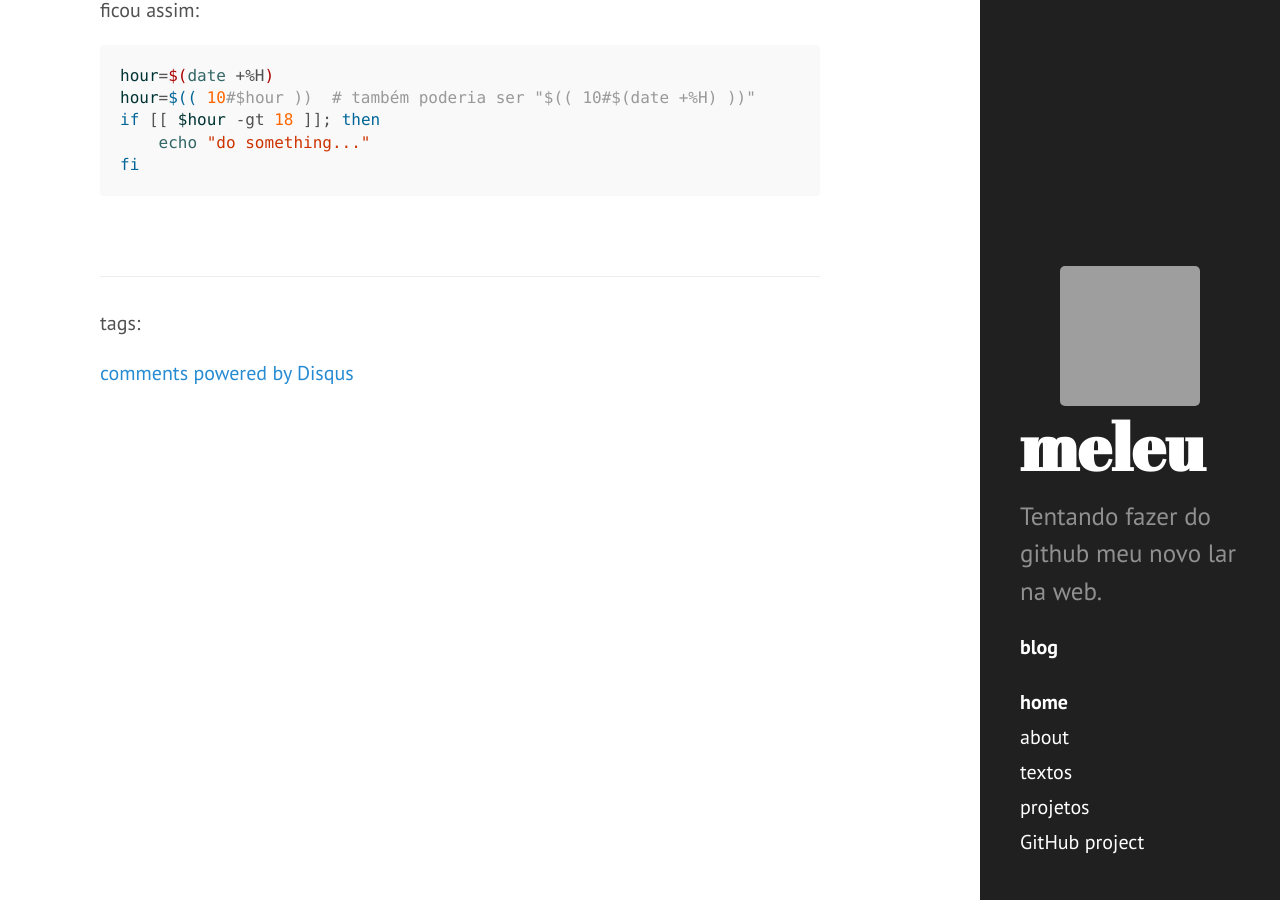
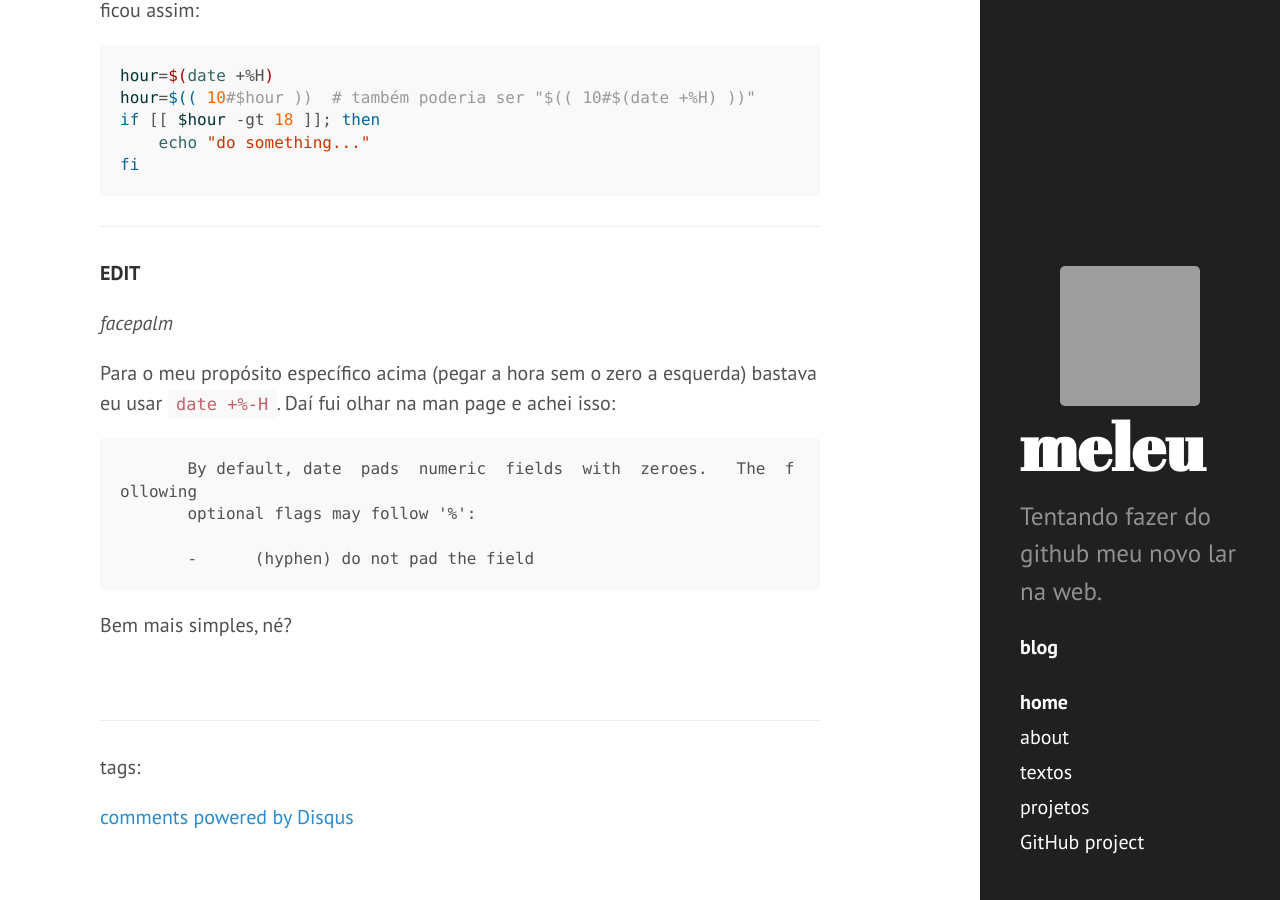
Before and after one commit to meleu/meleu.github.io, a Jekyll site: the page built from _posts/2018-08-18-se-livrando-dos-leading-zeroes.md, in a window 1280 px wide and 900 px high, scrolled down 849 px. Built offline with Jekyll 4.4.1, drawn with Linux system fonts in a browser that asks for light colours; comment, search, counter and statistics services are not loaded; grey boxes are pictures that could not be loaded.

Commit message:
Update 2018-08-18-se-livrando-dos-leading-zeroes.md

````diff
--- a/_posts/2018-08-18-se-livrando-dos-leading-zeroes.md
+++ b/_posts/2018-08-18-se-livrando-dos-leading-zeroes.md
@@ -40,3 +40,20 @@
     echo "do something..."
 fi
 ```
+
+---
+
+**EDIT**
+
+*facepalm*
+
+Para o meu propósito específico acima (pegar a hora sem o zero a esquerda) bastava eu usar `date +%-H`. Daí fui olhar na man page e achei isso:
+
+```
+       By default, date  pads  numeric  fields  with  zeroes.   The  following
+       optional flags may follow '%':
+
+       -      (hyphen) do not pad the field
+```
+
+Bem mais simples, né?
````
